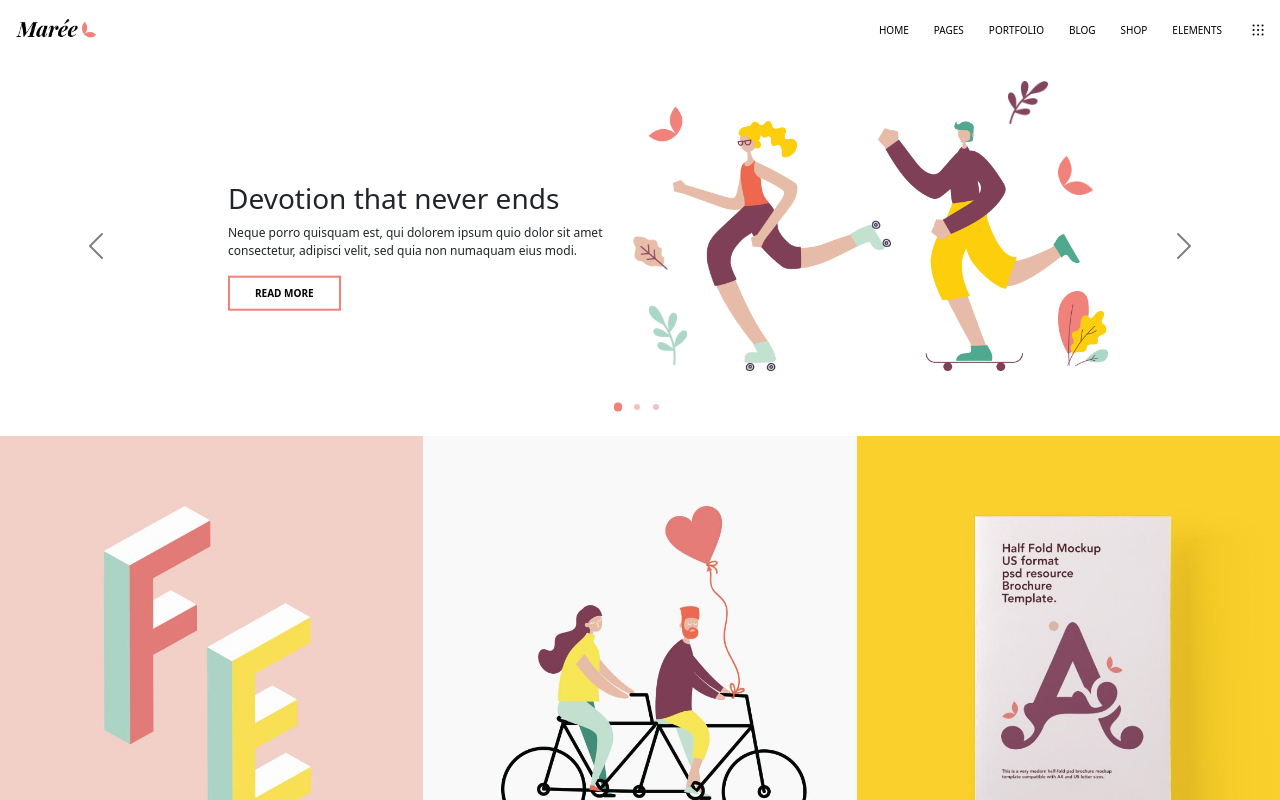
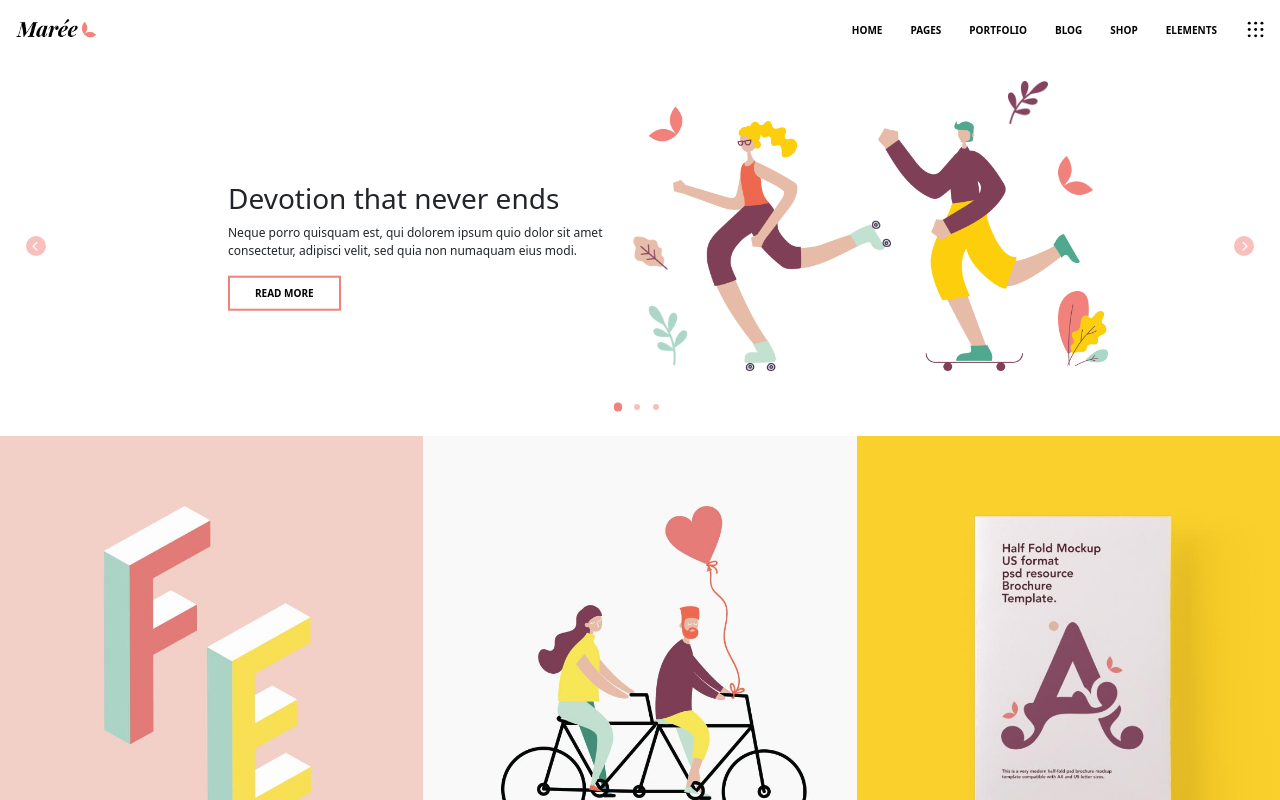
Before and after one commit to estherpinos/proj-html-vuejs, a Vue app: page / in a window 1280 px wide. Shown: the top 800 px of the page. Built offline with nearby package versions, Linux system fonts and the light colour scheme.

Commit message:
Change[menu header con props]

```diff
--- a/src/App.vue
+++ b/src/App.vue
@@ -1,21 +1,27 @@
 <script>
 
+import { store } from './data/Store';
 import Header from './components/Header.vue';
 import Main from './components/Main.vue';
 import Footer from './components/Footer.vue';
 
 export default{
     name:'App',
-  components:{
-    Header,
-    Main,
-    Footer
-  }
+    components:{
+      Header,
+      Main,
+      Footer
+    },
+    data(){
+      return{
+        store
+      }
+    }
 }
 </script>
 
 <template>
-  <Header></Header>
+  <Header :menuHeader="store.menuHeader"></Header>
   <Main></Main>
   <Footer></Footer>
 
--- a/src/components/Header.vue
+++ b/src/components/Header.vue
@@ -1,7 +1,10 @@
 <script>
 
 export default{
-  name:'Header'
+  name:'Header',
+  props:{
+    menuHeader: Object
+  }
 }
 </script>
 
@@ -13,12 +16,10 @@ export default{
     <div class="menu-header d-flex align-items-center ">
       <nav>
         <ul class=" d-flex d-inline-block m-0 p-0">
-          <li><a href="#">Home</a></li>
-          <li><a href="#">Pages</a></li>
-          <li><a href="#">Portfolio</a></li>
-          <li><a href="#">Blog</a></li>
-          <li><a href="#">Shop</a></li>
-          <li><a href="#">Elements</a></li>
+          <li v-for="item in menuHeader">
+            <a href="#">{{ item }}</a>
+          </li>
+
         </ul>
       </nav>
       <div>
@@ -48,22 +49,21 @@ export default{
             a{
               text-decoration: none;
               color: $tx-black;
+              font-weight: 600;
               text-transform: uppercase;
               font-size: 10px;
-              padding-right: 25px;
+              padding-right: 28px;
 
 
             }
-
-
 
         }
       }
     }
 
     .header-dots{
-      width: 12px;
-      margin-left: 5px;
+      width: 17px;
+      margin-left: 2px;
 
     }
   }
--- a/src/components/partials/Carousel.vue
+++ b/src/components/partials/Carousel.vue
@@ -8,6 +8,8 @@
 <template>
    <section class="jumbotron">
       <div id="carouselExampleDark" class="carousel carousel-dark slide">
+
+        <!-- Dots -->
         <div class="carousel-indicators">
           <button type="button" data-bs-target="#carouselExampleDark" data-bs-slide-to="0" class="active" aria-current="true" aria-label="Slide 1"></button>
           <button type="button" data-bs-target="#carouselExampleDark" data-bs-slide-to="1" aria-label="Slide 2"></button>
@@ -48,10 +50,8 @@
 
             </div>
 
+          </div>
 
-
-
-          </div>
           <!-- CAROUSEL 2 -->
           <div class="carousel-item" data-bs-interval="2000">
             <div class="row w-100 h-100">
@@ -75,6 +75,7 @@
 
             </div>
           </div>
+
           <!-- CAROUSEL 3 -->
           <div class="carousel-item ">
             <div class="row w-100 h-100">
@@ -106,12 +107,14 @@
 
           </div>
         </div>
+
         <button class="carousel-control-prev" type="button" data-bs-target="#carouselExampleDark" data-bs-slide="prev">
-          <span class="carousel-control-prev-icon" aria-hidden="true"></span>
+          <i class="fa-solid fa-chevron-left" style="color: #ffffff;"></i>
           <span class="visually-hidden">Previous</span>
         </button>
+
         <button class="carousel-control-next" type="button" data-bs-target="#carouselExampleDark" data-bs-slide="next">
-          <span class="carousel-control-next-icon" aria-hidden="true"></span>
+          <i class="fa-solid fa-chevron-right" style="color: #ffffff;"></i>
           <span class="visually-hidden">Next</span>
         </button>
       </div>
@@ -258,6 +261,38 @@
       }
     }
 
+    .carousel-control-prev{
+      width: 20px;
+      height: 20px;
+      border-radius: 100%;
+      padding: 3px;
+      background-color: $tx-salmon;
+      top: 50%;
+      transform: translateY(-50%);
+      left: 2%;
+
+      .fa-solid{
+        font-size: 10px;
+      }
+
+    }
+
+    .carousel-control-next{
+      width: 20px;
+      height: 20px;
+      border-radius: 100%;
+      padding: 3px;
+      background-color: $tx-salmon;
+      top: 50%;
+      transform: translateY(-50%);
+      right: 2%;
+
+      .fa-solid{
+        font-size: 10px;
+      }
+
+    }
+
 
 
 
--- a/src/data/Store.js
+++ b/src/data/Store.js
@@ -2,6 +2,17 @@ import { reactive } from 'vue';
 
 // le proprietà dello'oggetto reactive sono proprità reattive
 export const store = reactive({
+
+ menuHeader:[
+  'home',
+  'pages',
+  'portfolio',
+  'blog',
+  'shop',
+  'elements'
+ ],
+
+
  images:[
 
   {
```
